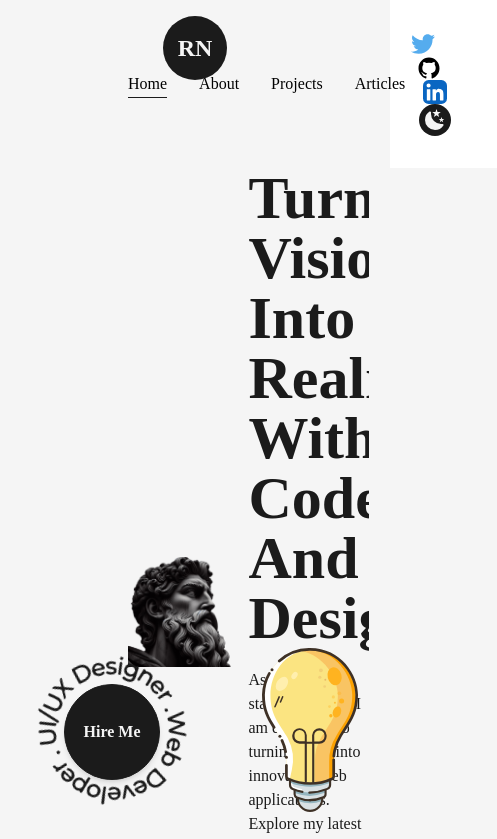
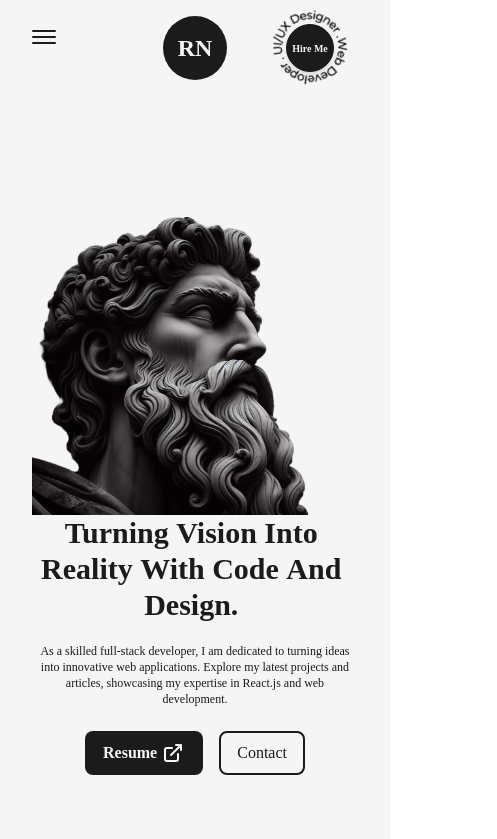
Before and after one commit to Ubaton/portfolio_v2, a Next.js app: page / in a window 390 px wide. Shown: the top 839 px of the page, 497 px wide, since content can reach past the window. Built offline with nearby package versions, Linux system fonts and the light colour scheme.

Commit message:
v0.1.11 Responsive Design

```diff
--- a/src/components/Animated/AnimatedText.js
+++ b/src/components/Animated/AnimatedText.js
@@ -30,7 +30,7 @@ const singelWord = {
 
 const AnimatedText = ({ text, className }) => {
   return (
-    <div className="flex items-center justify-center text-center w-full mx-auto overflow-hidden">
+    <div className="flex items-center justify-center text-center w-full mx-auto py-2 sm:py-0 overflow-hidden">
       <motion.h1
         className={`inline-block w-full text-dark dark:text-light font-bold capitalize text-8xl ${className}`}
         variants={quote}
--- a/src/components/Footer/Footer.js
+++ b/src/components/Footer/Footer.js
@@ -5,10 +5,10 @@ import Link from "next/link";
 const Footer = () => {
   return (
     <div>
-      <footer className="w-full border-t-2 border-solid border-dark dark:border-light font-medium text-lg dark:text-light">
-        <Layout className="flex items-center justify-between py-8 ">
+      <footer className="w-full border-t-2 border-solid border-dark dark:border-light font-medium text-lg sm:text-base dark:text-light">
+        <Layout className="flex items-center justify-between py-8 lg:flex-col lg:py-6">
           <span>{new Date().getFullYear()} &copy; All Rights Reserved</span>
-          <div className="flex items-center">
+          <div className="flex items-center lg:py-2">
             Build with{" "}
             <span className="text-primary text-2xl px-1">&#9825;</span>
             by&nbsp;
--- a/src/components/HireMe/HireMe.js
+++ b/src/components/HireMe/HireMe.js
@@ -4,15 +4,15 @@ import Link from "next/link";
 
 const HireMe = () => {
   return (
-    <div className="fixed left-4 bottom-4 flex items-center justify-center overflow-hidden ">
-      <div className="flex items-center justify-center relative w-48 h-auto">
+    <div className="fixed left-4 bottom-4 flex items-center justify-center overflow-hidden md:absolute md:right-8 md:left-auto md:top-0 md:bottom-auto">
+      <div className="flex items-center justify-center relative w-48 md:w-24 h-auto">
         <CircularText
           className={"fill-dark dark:fill-light animate-spin-slow"}
         />
 
         <Link
           href="mailto:mrrngobeni6@gamil.com"
-          className="flex items-center justify-center absolute left-1/2 top-1/2 -translate-x-1/2 -translate-y-1/2 bg-dark dark:bg-light text-light dark:text-dark hover:bg-light hover:text-dark shadow-md border border-solid border-dark font-semibold w-24 h-24 rounded-full"
+          className="flex items-center justify-center md:w-12 md:h-12 md:text-[10px] absolute left-1/2 top-1/2 -translate-x-1/2 -translate-y-1/2 bg-dark dark:bg-light text-light dark:text-dark hover:bg-light hover:text-dark shadow-md border border-solid border-dark font-semibold w-24 h-24 rounded-full"
         >
           Hire Me
         </Link>
--- a/src/components/Layout.js
+++ b/src/components/Layout.js
@@ -3,7 +3,7 @@ import React from "react";
 const Layout = ({ children, className = "" }) => {
   return (
     <div
-      className={`w-fll h-full inline-block z-0 bg-light p-32 dark:bg-dark ${className}`}
+      className={`w-fll h-full inline-block z-0 bg-light p-32 dark:bg-dark xl:p-24 lg:p-16 md:p-12 sm:p-8 ${className}`}
     >
       {children}
     </div>
--- a/src/components/NavBar/NavBar.js
+++ b/src/components/NavBar/NavBar.js
@@ -10,6 +10,7 @@ import {
   TwitterIcon,
 } from "../icons/icons";
 import useThemeSwitcher from "../hooks/useThemeSwitcher";
+import { useState } from "react";
 
 const CustomLink = ({ href, title, className = "" }) => {
   const router = useRouter();
@@ -30,11 +31,64 @@ const CustomLink = ({ href, title, className = "" }) => {
   );
 };
 
+const CustomMobileLink = ({ href, title, className = "", toggle }) => {
+  const router = useRouter();
+
+  const handleClick = () => {
+    toggle();
+    router.push(href);
+  };
+
+  return (
+    <button href={href} onClick={handleClick}>
+      <div
+        className={`${className} relative group text-light dark:text-dark my-2`}
+      >
+        {title}
+        <span
+          className={`h-[1px] inline-block bg-light dark:bg-dark absolute left-0 -bottom-0.5 group-hover:w-full transition-[width] ease-in-out duration-300 ${
+            router.asPath === href ? "w-full" : "w-0"
+          }`}
+        >
+          &nbsp;
+        </span>
+      </div>
+    </button>
+  );
+};
+
 const NavBar = () => {
   const [mode, setMode] = useThemeSwitcher();
+  const [isOpen, setIsOpen] = useState(false);
+
+  const handleClick = () => {
+    setIsOpen(!isOpen);
+  };
 
   return (
-    <header className="w-full dark:text-light px-32 py-8 font-medium flex items-center justify-between">
+    <header className="w-full dark:text-light px-32 py-8 font-medium flex items-center justify-between z-10 lg:px-16 md:px-12 sm:px-8 relative">
+      <button
+        onClick={handleClick}
+        className="hidden lg:flex flex-col justify-center items-center"
+      >
+        <span
+          className={`bg-dark dark:bg-light block transition-all duration-300 ease-in-out h-0.5 w-6 rounded-sm  ${
+            isOpen ? "rotate-45 translate-y-1" : "-translate-y-0.5"
+          }`}
+        ></span>
+        <span
+          className={`bg-dark dark:bg-light block transition-all duration-300 ease-in-out h-0.5 w-6 rounded-sm my-0.5 ${
+            isOpen ? "opacity-0" : "opacity-100"
+          }`}
+        ></span>
+        <span
+          className={`bg-dark dark:bg-light block transition-all duration-300 ease-in-out h-0.5 w-6 rounded-sm ${
+            isOpen ? "-rotate-45 -translate-y-1" : "translate-y-0.5"
+          }`}
+        ></span>
+      </button>
+
+      <div className="flex justify-between items-center w-full lg:hidden">
         <nav className="flex items-center justify-center">
           <CustomLink href="/" title="Home" className="mr-4" />
           <CustomLink href="/about" title="About" className="mx-4" />
@@ -92,6 +146,93 @@ const NavBar = () => {
             )}
           </button>
         </nav>
+      </div>
+
+      {isOpen ? (
+        <motion.div
+          initial={{ scale: 0, opacity: 0, x: "-50%", y: "-50%" }}
+          animate={{ scale: 1, opacity: 1 }}
+          className="flex flex-col justify-center items-center w-full min-w-[70vw] fixed top-1/2 left-1/2 -translate-x-1/2 -translate-y-1/2 z-30 bg-dark/60 dark:bg-light/20 rounded-lg backdrop-blur-md py-32"
+        >
+          <nav className="flex flex-col items-center justify-center">
+            <CustomMobileLink
+              toggle={handleClick}
+              href="/"
+              title="Home"
+              className=""
+            />
+            <CustomMobileLink
+              toggle={handleClick}
+              href="/about"
+              title="About"
+              className=""
+            />
+            <CustomMobileLink
+              toggle={handleClick}
+              href="/projects"
+              title="Projects"
+              className=""
+            />
+            <CustomMobileLink
+              toggle={handleClick}
+              href="/articles"
+              title="Articles"
+              className=""
+            />
+          </nav>
+
+          <nav className="flex items-center justify-center flex-wrap mt-2">
+            <motion.a
+              href="https://twitter.com/_GoldManRay"
+              alt=""
+              target="_blank"
+              rel="noopener noreferrer"
+              whileHover={{ y: -2 }}
+              whileTap={{ scale: 0.9 }}
+              className="w-6 mr-3 sm:mx-1"
+            >
+              <TwitterIcon />
+            </motion.a>
+
+            <motion.a
+              href="https://github.com/Ubaton"
+              alt=""
+              target="_blank"
+              rel="noopener noreferrer"
+              whileHover={{ y: -2 }}
+              whileTap={{ scale: 0.9 }}
+              className="w-6 mx-3 sm:mx-1"
+            >
+              <GithubIcon />
+            </motion.a>
+
+            <motion.a
+              href="https://www.linkedin.com/in/raymond-ngobeni-b7ab26163/"
+              alt=""
+              target="_blank"
+              rel="noopener noreferrer"
+              whileHover={{ y: -2 }}
+              whileTap={{ scale: 0.9 }}
+              className="w-6 ml-3 sm:mx-1"
+            >
+              <LinkedInIcon />
+            </motion.a>
+
+            <button
+              onClick={() => setMode(mode === "light" ? "dark" : "light")}
+              className={`ml-3 flex items-center justify-center rounded-full p-1 ${
+                mode === "light" ? "bg-dark text-light" : "bg-light text-dark"
+              }`}
+            >
+              {mode === "dark" ? (
+                <SunIcon className={"fill-dark"} />
+              ) : (
+                <MoonIcon className={"fill-dark"} />
+              )}
+            </button>
+          </nav>
+        </motion.div>
+      ) : null}
 
       <div className="absolute left-1/2 transform -translate-x-1/2 top-2">
         <Logo />
--- a/src/components/hooks/useThemeSwitcher.js
+++ b/src/components/hooks/useThemeSwitcher.js
@@ -42,7 +42,8 @@ const useThemeSwitcher = () => {
     if (mode === "dark") {
       window.localStorage.setItem("theme", "dark");
       document.documentElement.classList.add("dark");
-    } else {
+    }
+    if (mode === "light") {
       window.localStorage.setItem("theme", "light");
       document.documentElement.classList.remove("dark");
     }
--- a/src/pages/index.js
+++ b/src/pages/index.js
@@ -20,39 +20,40 @@ export default function Home() {
         <meta name="author" content="Raymond Ngobeni" />
       </Head>
       <main className="flex items-center text-dark w-full min-h-screen dark:text-light">
-        <Layout className="pt-0">
-          <div className="flex justify-between items-center w-full">
-            <div className="w-1/2">
+        <Layout className="pt-0 md:pt-16 sm:pt-8">
+          <div className="flex justify-between items-center w-full lg:flex-col">
+            <div className="w-1/2 md:w-full">
               <Image
                 src={Profiler}
+                priority
+                sizes="(max-width: 768) 100vw, (max-width: 1200px) 50vw, 50vw "
                 alt="Raymond Ngobeni"
-                width={500}
-                height={500}
+                className="w-full h-auto lg:hidden md:inline-block md:w-full"
               />
             </div>
-            <div className="w-1/2 flex flex-col items-center self-center">
+            <div className="w-1/2 flex flex-col items-center self-center lg:w-full lg:text-center">
               <AnimatedText
                 text="Turning Vision Into Reality With Code And Design."
-                className="!text-6xl !text-left pb-1"
+                className="!text-6xl !text-left pb-1 xl:!text-5xl lg:!text-center lg:!text-6xl md:!text-5xl sm:!text-3xl"
               />
-              <p className="my-4 text-base font-medium">
+              <p className="my-4 text-base font-medium md:text-sm sm:text-xs">
                 As a skilled full-stack developer, I am dedicated to turning
                 ideas into innovative web applications. Explore my latest
                 projects and articles, showcasing my expertise in React.js and
                 web development.
               </p>
-              <div className="flex items-center self-start mt-2">
+              <div className="flex items-center self-start mt-2 lg:self-center">
                 <Link
                   href="/dummy.pdf"
                   target={"_blank"}
                   download={true}
-                  className="flex items-center bg-dark dark:bg-light text-light dark:text-dark p-2.5 px-6 rounded-lg text-lg font-semibold hover:bg-light dark:hover:bg-dark hover:text-dark dark:hover:text-light border-2 border-solid border-transparent hover:border-dark dark:hover:border-light"
+                  className="flex items-center bg-dark dark:bg-light text-light dark:text-dark p-2.5 px-6 md:p-2 md:px-4 md:text-base rounded-lg text-lg font-semibold hover:bg-light dark:hover:bg-dark hover:text-dark dark:hover:text-light border-2 border-solid border-transparent hover:border-dark dark:hover:border-light"
                 >
                   Resume <LinkArrow className={"w-6 ml-1"} />
                 </Link>
                 <Link
                   href="mailto:mrrngobeni6@gmail.com"
-                  className="ml-4 text-lg font-medium capitalize text-dark dark:text-light p-2.5 px-6 rounded-lg border-2 border-solid border-dark dark:border-light hover:border-dark hover:bg-dark dark:hover:bg-light hover:text-light dark:hover:text-dark"
+                  className="ml-4 text-lg font-medium capitalize text-dark dark:text-light p-2.5 px-6 md:p-2 md:px-4 md:text-base rounded-lg border-2 border-solid border-dark dark:border-light hover:border-dark hover:bg-dark dark:hover:bg-light hover:text-light dark:hover:text-dark"
                 >
                   Contact
                 </Link>
@@ -61,7 +62,7 @@ export default function Home() {
           </div>
         </Layout>
         <HireMe />
-        <div className="absolute right-8 bottom-8 inline-block w-24">
+        <div className="absolute right-8 bottom-8 inline-block w-24 md:hidden">
           <Image
             src={LightBulb}
             alt="Raymond Ngobeni"
--- a/tailwind.config.js
+++ b/tailwind.config.js
@@ -30,6 +30,25 @@ module.exports = {
           "repeating-radial-gradient(rgba(225,225,225,0.5) 2px, #1b1b1b 6px, #1b1b1b 100px);",
       },
     },
+    screens: {
+      "2xl": { max: "1535px" },
+      // => @media (max-width: 1535px) { ... }
+
+      xl: { max: "1279px" },
+      // => @media (max-width: 1279px) { ... }
+
+      lg: { max: "1023px" },
+      // => @media (max-width: 1023px) { ... }
+
+      md: { max: "767px" },
+      // => @media (max-width: 767px) { ... }
+
+      sm: { max: "639px" },
+      // => @media (max-width: 639px) { ... }
+
+      xs: { max: "479px" },
+      // => @media (max-width: 479px) { ... }
+    },
   },
   plugins: [],
 };
```
Also changed, not shown: src/pages/about.js (+8 -1 lines), src/pages/articles.js (+15 -7 lines), src/pages/projects.js (+18 -14 lines). Lines whose indentation alone changed are shown as unchanged.
